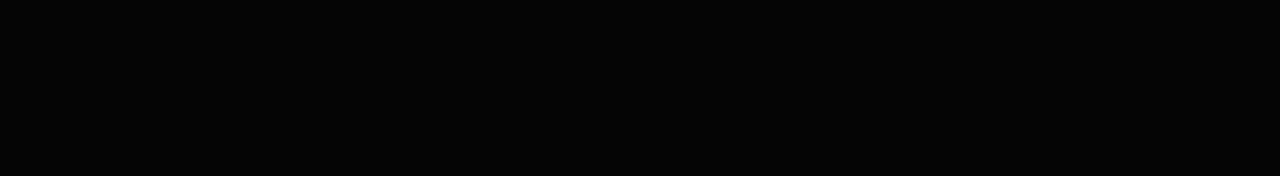
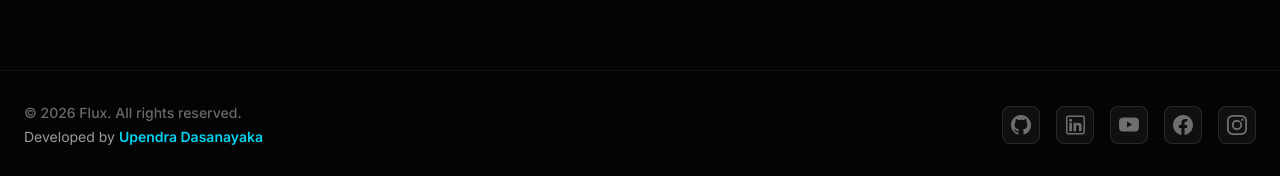
Before and after one commit to KING-UPE/FluX, a Next.js app: page / in a window 1280 px wide. Shown: the part 730-906 px from the top of the page. Before the commit the page ends 800 px from the top, so only its background shows below. Built offline with nearby package versions, Linux system fonts and the light colour scheme; no server answers.

Commit message:
feat: add developer credits and social footer

```diff
--- a/src/app/layout.tsx
+++ b/src/app/layout.tsx
@@ -1,6 +1,7 @@
 import type { Metadata } from "next";
 import { Geist, Geist_Mono } from "next/font/google";
 import "./globals.css";
+import Footer from "@/components/Footer";
 
 const geistSans = Geist({
   variable: "--font-geist-sans",
@@ -136,7 +137,10 @@ export default function RootLayout({
           dangerouslySetInnerHTML={{ __html: JSON.stringify(jsonLd) }}
         />
       </head>
-      <body className="min-h-full flex flex-col">{children}</body>
+      <body className="min-h-full flex flex-col">
+        {children}
+        <Footer />
+      </body>
     </html>
   );
 }
--- /dev/null
+++ b/src/components/Footer.tsx
@@ -0,0 +1,97 @@
+"use client";
+
+import React from "react";
+
+const Footer = () => {
+  const socialLinks = [
+    {
+      name: "GitHub",
+      url: "https://github.com/KING-UPE",
+      icon: (
+        <svg viewBox="0 0 16 16" className="w-5 h-5 fill-current">
+          <path d="M8 0C3.58 0 0 3.58 0 8c0 3.54 2.29 6.53 5.47 7.59.4.07.55-.17.55-.38 0-.19-.01-.82-.01-1.49-2.01.37-2.53-.49-2.69-.94-.09-.23-.48-.94-.82-1.13-.28-.15-.68-.52-.01-.53.63-.01 1.08.58 1.23.82.72 1.21 1.87.87 2.33.66.07-.52.28-.87.51-1.07-1.78-.2-3.64-.89-3.64-3.95 0-.87.31-1.59.82-2.15-.08-.2-.36-1.02.08-2.12 0 0 .67-.21 2.2.82.64-.18 1.32-.27 2-.27s1.36.09 2 .27c1.53-1.04 2.2-.82 2.2-.82.44 1.1.16 1.92.08 2.12.51.56.82 1.27.82 2.15 0 3.07-1.87 3.75-3.65 3.95.29.25.54.73.54 1.48 0 1.07-.01 1.93-.01 2.2 0 .21.15.46.55.38A8.01 8.01 0 0 0 16 8c0-4.42-3.58-8-8-8" />
+        </svg>
+      ),
+    },
+    {
+      name: "LinkedIn",
+      url: "https://www.linkedin.com/in/upendra-dasanayaka/",
+      icon: (
+        <svg viewBox="0 0 19 18" className="w-5 h-5 fill-current">
+          <path d="M6.55936 14.8711H4.09842V6.92578H6.55936V14.8711ZM6.8049 4.39439C6.8049 3.59885 6.15945 2.95312 5.36432 2.95312C4.56616 2.95312 3.92236 3.59885 3.92236 4.39439C3.92236 5.19022 4.56616 5.83594 5.36432 5.83594C6.15945 5.83594 6.8049 5.19022 6.8049 4.39439ZM15.77 10.4999C15.77 8.36705 15.3194 6.78516 12.8279 6.78516C11.6306 6.78516 10.827 7.38391 10.4989 8.00656H10.4966V6.92578H8.10596V14.8711H10.4966V10.9262C10.4966 9.89305 10.7596 8.8922 12.0402 8.8922C13.3033 8.8922 13.3442 10.0736 13.3442 10.9918V14.8711H15.77V10.4999ZM18.9341 15.8906V2.10938C18.9341 0.946198 17.9879 0 16.8247 0H3.04346C1.88028 0 0.934082 0.946198 0.934082 2.10938V15.8906C0.934082 17.0538 1.88028 18 3.04346 18H16.8247C17.9879 18 18.9341 17.0538 18.9341 15.8906ZM16.8247 1.40625C17.2124 1.40625 17.5278 1.72169 17.5278 2.10938V15.8906C17.5278 16.2783 17.2124 16.5938 16.8247 16.5938H3.04346C2.65578 16.5938 2.34033 16.2783 2.34033 15.8906V2.10938C2.34033 1.72169 2.65578 1.40625 3.04346 1.40625H16.8247Z" />
+        </svg>
+      ),
+    },
+    {
+      name: "YouTube",
+      url: "https://www.youtube.com/@upendra_dasanayaka",
+      icon: (
+        <svg viewBox="0 0 16 16" className="w-5 h-5 fill-current">
+          <path d="M8.051 1.999h.089c.822.003 4.987.033 6.11.335a2.01 2.01 0 0 1 1.415 1.42c.101.38.172.883.22 1.402l.01.104.022.26.008.104c.065.914.073 1.77.074 1.957v.075c-.001.194-.01 1.108-.082 2.06l-.008.105-.009.104c-.05.572-.124 1.14-.235 1.558a2.01 2.01 0 0 1-1.415 1.42c-1.16.312-5.569.334-6.18.335h-.142c-.309 0-1.587-.006-2.927-.052l-.17-.006-.087-.004-.171-.007-.171-.007c-1.11-.049-2.167-.128-2.654-.26a2.01 2.01 0 0 1-1.415-1.419c-.111-.417-.185-.986-.235-1.558L.09 9.82l-.008-.104A31 31 0 0 1 0 7.68v-.123c.002-.215.01-.958.064-1.778l.007-.103.003-.052.008-.104.022-.26.01-.104c.048-.519.119-1.023.22-1.402a2.01 2.01 0 0 1 1.415-1.42c.487-.13 1.544-.21 2.654-.26l.17-.007.172-.006.086-.003.171-.007A100 100 0 0 1 7.858 2zM6.4 5.209v4.818l4.157-2.408z" />
+        </svg>
+      ),
+    },
+    {
+      name: "Facebook",
+      url: "https://web.facebook.com/UpendraDasanayak/",
+      icon: (
+        <svg viewBox="0 0 16 16" className="w-5 h-5 fill-current">
+          <path d="M16 8.049c0-4.446-3.582-8.05-8-8.05C3.58 0-.002 3.603-.002 8.05c0 4.017 2.926 7.347 6.75 7.951v-5.625h-2.03V8.05H6.75V6.275c0-2.017 1.195-3.131 3.022-3.131.876 0 1.791.157 1.791.157v1.98h-1.009c-.993 0-1.303.621-1.303 1.258v1.51h2.218l-.354 2.326H9.25V16c3.824-.604 6.75-3.934 6.75-7.951" />
+        </svg>
+      ),
+    },
+    {
+      name: "Instagram",
+      url: "https://www.instagram.com/upendra_dasanayaka/",
+      icon: (
+        <svg viewBox="0 0 16 16" className="w-5 h-5 fill-current">
+          <path d="M8 0C5.829 0 5.556.01 4.703.048 3.85.088 3.269.222 2.76.42a3.9 3.9 0 0 0-1.417.923A3.9 3.9 0 0 0 .42 2.76C.222 3.268.087 3.85.048 4.7.01 5.555 0 5.827 0 8.001c0 2.172.01 2.444.048 3.297.04.852.174 1.433.372 1.942.205.526.478.972.923 1.417.444.445.89.719 1.416.923.51.198 1.09.333 1.942.372C5.555 15.99 5.827 16 8 16s2.444-.01 3.298-.048c.851-.04 1.434-.174 1.943-.372a3.9 3.9 0 0 0 1.416-.923c.445-.445.718-.891.923-1.417.197-.509.332-1.09.372-1.942C15.99 10.445 16 10.173 16 8s-.01-2.445-.048-3.299c-.04-.851-.175-1.433-.372-1.941a3.9 3.9 0 0 0-.923-1.417A3.9 3.9 0 0 0 13.24.42c-.51-.198-1.092-.333-1.943-.372C10.443.01 10.172 0 7.998 0zm-.717 1.442h.718c2.136 0 2.389.007 3.232.046.78.035 1.204.166 1.486.275.373.145.64.319.92.599s.453.546.598.92c.11.281.24.705.275 1.485.039.843.047 1.096.047 3.231s-.008 2.389-.047 3.232c-.035.78-.166 1.203-.275 1.485a2.5 2.5 0 0 1-.599.919c-.28.28-.546.453-.92.598-.28.11-.704.24-1.485.276-.843.038-1.096.047-3.232.047s-2.39-.009-3.233-.047c-.78-.036-1.203-.166-1.485-.276a2.5 2.5 0 0 1-.92-.598 2.5 2.5 0 0 1-.6-.92c-.109-.281-.24-.705-.275-1.485-.038-.843-.046-1.096-.046-3.233s.008-2.388.046-3.231c.036-.78.166-1.204.276-1.486.145-.373.319-.64.599-.92s.546-.453.92-.598c.282-.11.705-.24 1.485-.276.738-.034 1.024-.044 2.515-.045zm4.988 1.328a.96.96 0 1 0 0 1.92.96.96 0 0 0 0-1.92m-4.27 1.122a4.109 4.109 0 1 0 0 8.217 4.109 4.109 0 0 0 0-8.217m0 1.441a2.667 2.667 0 1 1 0 5.334 2.667 2.667 0 0 1 0-5.334" />
+        </svg>
+      ),
+    },
+  ];
+
+  return (
+    <footer className="w-full py-8 mt-auto border-t border-white/5 bg-black/20 backdrop-blur-sm">
+      <div className="max-w-7xl mx-auto px-6 flex flex-col md:flex-row items-center justify-between gap-6">
+        {/* Credits */}
+        <div className="flex flex-col items-center md:items-start gap-1">
+          <p className="text-white/40 text-sm font-medium">
+            © {new Date().getFullYear()} Flux. All rights reserved.
+          </p>
+          <p className="text-white/60 text-sm">
+            Developed by{" "}
+            <a
+              href="https://upendradasanayaka.vercel.app"
+              target="_blank"
+              rel="noopener noreferrer"
+              className="text-cyan-400 hover:text-cyan-300 transition-colors font-semibold"
+            >
+              Upendra Dasanayaka
+            </a>
+          </p>
+        </div>
+
+        {/* Social Links */}
+        <div className="flex items-center gap-4">
+          {socialLinks.map((link) => (
+            <a
+              key={link.name}
+              href={link.url}
+              target="_blank"
+              rel="noopener noreferrer"
+              aria-label={link.name}
+              className="p-2 rounded-lg bg-white/5 border border-white/10 text-white/40 hover:text-cyan-400 hover:border-cyan-400/50 hover:bg-cyan-400/5 transition-all duration-300 group"
+            >
+              <div className="group-hover:drop-shadow-[0_0_8px_rgba(34,211,238,0.5)]">
+                {link.icon}
+              </div>
+            </a>
+          ))}
+        </div>
+      </div>
+    </footer>
+  );
+};
+
+export default Footer;
```
